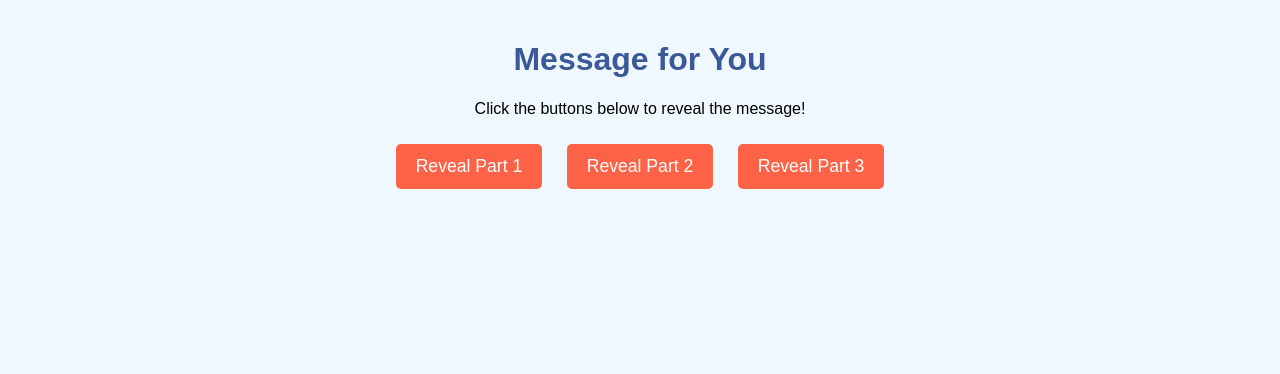
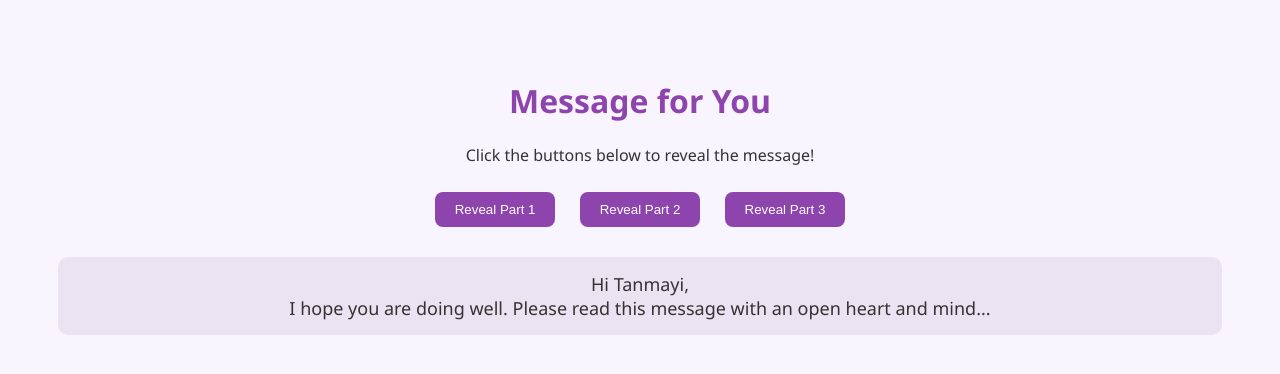
Before and after one commit to Prem140500/special-message, a plain HTML site: page index.html in a window 1280 px wide. Both pictures are taken after a click on the button "Reveal Part 1". Drawn offline with Linux system fonts and the light colour scheme.

Commit message:
Update index.html

```diff
--- a/index.html
+++ b/index.html
@@ -1,75 +1,66 @@
 <!DOCTYPE html>
 <html lang="en">
 <head>
-    <meta charset="UTF-8">
-    <meta name="viewport" content="width=device-width, initial-scale=1.0">
-    <title>Special Message</title>
+  <meta charset="UTF-8" />
+  <meta name="viewport" content="width=device-width, initial-scale=1.0"/>
+  <title>Message for You</title>
   <style>
     body {
-            font-family: Arial, sans-serif;
-            background-color: #f0f8ff;
+      font-family: 'Segoe UI', sans-serif;
+      background: #f9f5ff;
       text-align: center;
-            padding: 20px;
-            margin: 0;
+      padding: 50px;
+      color: #333;
     }
     h1 {
-            color: #3b5998;
-            font-size: 2em;
+      color: #8e44ad;
     }
-        .content {
+    .message-part {
+      display: none;
       margin-top: 20px;
-            font-size: 1.2em;
-            display: none;
+      font-size: 18px;
       padding: 15px;
-            background-color: #fff;
-            border: 1px solid #ccc;
+      background-color: #eae4f2;
       border-radius: 10px;
     }
     button {
-            background-color: #ff6347;
+      margin: 10px;
+      padding: 10px 20px;
+      background-color: #8e44ad;
       color: white;
-            padding: 12px 20px;
       border: none;
-            border-radius: 5px;
+      border-radius: 8px;
       cursor: pointer;
-            font-size: 1.1em;
-            margin: 10px;
     }
     button:hover {
-            background-color: #ff4500;
-        }
-        .hidden {
-            display: none;
+      background-color: #732d91;
     }
   </style>
 </head>
 <body>
-
   <h1>Message for You</h1>
   <p>Click the buttons below to reveal the message!</p>
 
-    <button onclick="revealMessage('message1')">Reveal Part 1</button>
-    <button onclick="revealMessage('message2')">Reveal Part 2</button>
-    <button onclick="revealMessage('message3')">Reveal Part 3</button>
+  <button onclick="reveal('part1')">Reveal Part 1</button>
+  <button onclick="reveal('part2')">Reveal Part 2</button>
+  <button onclick="reveal('part3')">Reveal Part 3</button>
 
-    <div class="content" id="message1">
-        <p>Hi Tanmayi,</p>
-        <p>I hope you are doing well.</p>
+  <div id="part1" class="message-part">
+    Hi Tanmayi,<br>I hope you are doing well. Please read this message with an open heart and mind...
   </div>
-    <div class="content" id="message2">
-        <p>Please read this message with an open heart and mind. If this hurts your sentiments in any way, I sincerely apologize in advance.</p>
-        <p>I know this is way too direct, as we don't even know each other well...</p>
+  <div id="part2" class="message-part">
+    From the very first time I saw you, I started liking you and I still do...<br>
+    Your aura, your poems, everything about you stayed in my memory.
   </div>
-    <div class="content" id="message3">
-        <p>I just wanted to share what was in my heart, and I genuinely wish you all the happiness in the world, no matter what path you choose.</p>
+  <div id="part3" class="message-part">
+    If you’re open to it, can we get to know each other better? If not, I completely understand.<br>
+    14344 ❤️<br>11:11 ✨🤞
   </div>
 
   <script>
-        function revealMessage(id) {
-            var element = document.getElementById(id);
-            element.classList.toggle('hidden');
+    function reveal(id) {
+      document.getElementById(id).style.display = "block";
     }
   </script>
-
 </body>
 </html>
```
Lines whose indentation alone changed are shown as unchanged.
